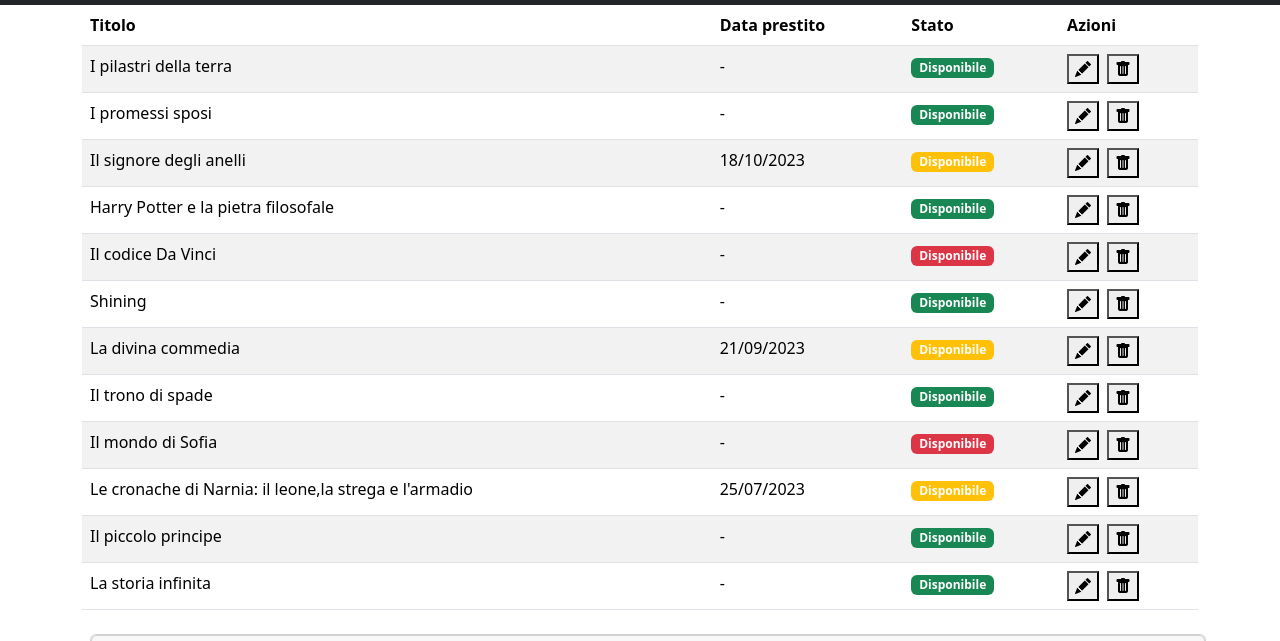
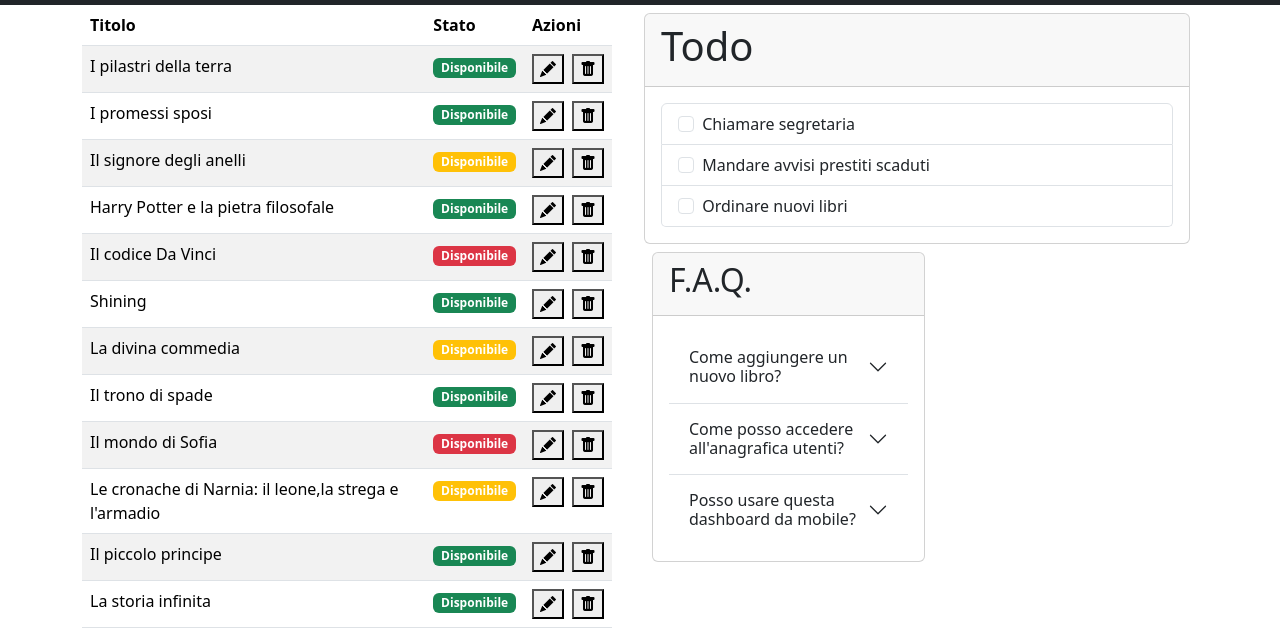
Before and after one commit to Io-FortuNato/html-css-bootstrap-dashboard, a plain HTML site: page index.html in a window 1280 px wide. Shown: the part 111-752 px from the top of the page. Drawn offline with nearby package versions, Linux system fonts and the light colour scheme.

Commit message:
fine esercizio

```diff
--- a/index.html
+++ b/index.html
@@ -71,7 +71,7 @@
                         <thead>
                             <tr>
                                 <th scope="col">Titolo</th>
-                                <th scope="col">Data prestito</th>
+                                <th scope="col" class="d-sm-none">Data prestito</th>
                                 <th scope="col">Stato</th>
                                 <th scope="col">Azioni</th>
                             </tr>
@@ -79,108 +79,97 @@
                         <tbody>
                             <tr>
                                 <td>I pilastri della terra</td>
-                                <td>-</td>
-                                <td><span
-                                    class="badge bg-success"
-                                    >Disponibile</span>
+                                <td class="d-sm-none">-</td>
+                                <td><span class="badge bg-success">Disponibile</span>
 
                                 </td>
-                                <td><button class="me-2"><i class="bi bi-pencil-fill"></i></button><button><i class="bi bi-trash-fill"></i></button></td>
+                                <td><button class="me-2"><i class="bi bi-pencil-fill"></i></button><button><i
+                                            class="bi bi-trash-fill"></i></button></td>
                             </tr>
                             <tr>
                                 <td>I promessi sposi</td>
-                                <td>-</td>
-                                <td><span
-                                    class="badge bg-success"
-                                    >Disponibile</span></td>
-                                <td><button class="me-2"><i class="bi bi-pencil-fill"></i></button><button><i class="bi bi-trash-fill"></i></button></td>
+                                <td class="d-sm-none">-</td>
+                                <td><span class="badge bg-success">Disponibile</span></td>
+                                <td><button class="me-2"><i class="bi bi-pencil-fill"></i></button><button><i
+                                            class="bi bi-trash-fill"></i></button></td>
                             </tr>
                             <tr>
                                 <td>Il signore degli anelli</td>
-                                <td>18/10/2023</td>
-                                <td><span
-                                    class="badge bg-warning"
-                                    >Disponibile</span></td>
-                                <td><button class="me-2"><i class="bi bi-pencil-fill"></i></button><button><i class="bi bi-trash-fill"></i></button></td>
+                                <td class="d-sm-none">18/10/2023</td>
+                                <td><span class="badge bg-warning">Disponibile</span></td>
+                                <td><button class="me-2"><i class="bi bi-pencil-fill"></i></button><button><i
+                                            class="bi bi-trash-fill"></i></button></td>
                             </tr>
                             <tr>
                                 <td>Harry Potter e la pietra filosofale</td>
-                                <td>-</td>
-                                <td><span
-                                    class="badge bg-success"
-                                    >Disponibile</span></td>
-                                <td><button class="me-2"><i class="bi bi-pencil-fill"></i></button><button><i class="bi bi-trash-fill"></i></button></td>
+                                <td class="d-sm-none">-</td>
+                                <td><span class="badge bg-success">Disponibile</span></td>
+                                <td><button class="me-2"><i class="bi bi-pencil-fill"></i></button><button><i
+                                            class="bi bi-trash-fill"></i></button></td>
                             </tr>
                             <tr>
                                 <td>Il codice Da Vinci</td>
-                                <td>-</td>
-                                <td><span
-                                    class="badge bg-danger"
-                                    >Disponibile</span></td>
-                                <td><button class="me-2"><i class="bi bi-pencil-fill"></i></button><button><i class="bi bi-trash-fill"></i></button></td>
+                                <td class="d-sm-none">-</td>
+                                <td><span class="badge bg-danger">Disponibile</span></td>
+                                <td><button class="me-2"><i class="bi bi-pencil-fill"></i></button><button><i
+                                            class="bi bi-trash-fill"></i></button></td>
                             </tr>
                             <tr>
                                 <td>Shining</td>
-                                <td>-</td>
-                                <td><span
-                                    class="badge bg-success"
-                                    >Disponibile</span></td>
-                                <td><button class="me-2"><i class="bi bi-pencil-fill"></i></button><button><i class="bi bi-trash-fill"></i></button></td>
+                                <td class="d-sm-none">-</td>
+                                <td><span class="badge bg-success">Disponibile</span></td>
+                                <td><button class="me-2"><i class="bi bi-pencil-fill"></i></button><button><i
+                                            class="bi bi-trash-fill"></i></button></td>
                             </tr>
                             <tr>
                                 <td>La divina commedia</td>
-                                <td>21/09/2023</td>
-                                <td><span
-                                    class="badge bg-warning"
-                                    >Disponibile</span></td>
-                                <td><button class="me-2"><i class="bi bi-pencil-fill"></i></button><button><i class="bi bi-trash-fill"></i></button></td>
+                                <td class="d-sm-none">21/09/2023</td>
+                                <td><span class="badge bg-warning">Disponibile</span></td>
+                                <td><button class="me-2"><i class="bi bi-pencil-fill"></i></button><button><i
+                                            class="bi bi-trash-fill"></i></button></td>
                             </tr>
                             <tr>
                                 <td>Il trono di spade</td>
-                                <td>-</td>
-                                <td><span
-                                    class="badge bg-success"
-                                    >Disponibile</span></td>
-                                <td><button class="me-2"><i class="bi bi-pencil-fill"></i></button><button><i class="bi bi-trash-fill"></i></button></td>
+                                <td class="d-sm-none">-</td>
+                                <td><span class="badge bg-success">Disponibile</span></td>
+                                <td><button class="me-2"><i class="bi bi-pencil-fill"></i></button><button><i
+                                            class="bi bi-trash-fill"></i></button></td>
                             </tr>
                             <tr>
                                 <td>Il mondo di Sofia</td>
-                                <td>-</td>
-                                <td><span
-                                    class="badge bg-danger"
-                                    >Disponibile</span></td>
-                                <td><button class="me-2"><i class="bi bi-pencil-fill"></i></button><button><i class="bi bi-trash-fill"></i></button></td>
+                                <td class="d-sm-none">-</td>
+                                <td><span class="badge bg-danger">Disponibile</span></td>
+                                <td><button class="me-2"><i class="bi bi-pencil-fill"></i></button><button><i
+                                            class="bi bi-trash-fill"></i></button></td>
                             </tr>
                             <tr>
                                 <td>Le cronache di Narnia: il leone,la strega e l'armadio</td>
-                                <td>25/07/2023</td>
-                                <td><span
-                                    class="badge bg-warning"
-                                    >Disponibile</span></td>
-                                <td><button class="me-2"><i class="bi bi-pencil-fill"></i></button><button><i class="bi bi-trash-fill"></i></button></td>
+                                <td class="d-sm-none">25/07/2023</td>
+                                <td><span class="badge bg-warning">Disponibile</span></td>
+                                <td><button class="me-2"><i class="bi bi-pencil-fill"></i></button><button><i
+                                            class="bi bi-trash-fill"></i></button></td>
                             </tr>
                             <tr>
                                 <td>Il piccolo principe</td>
-                                <td>-</td>
-                                <td><span
-                                    class="badge bg-success"
-                                    >Disponibile</span></td>
-                                <td><button class="me-2"><i class="bi bi-pencil-fill"></i></button><button><i class="bi bi-trash-fill"></i></button></td>
+                                <td class="d-sm-none">-</td>
+                                <td><span class="badge bg-success">Disponibile</span></td>
+                                <td><button class="me-2"><i class="bi bi-pencil-fill"></i></button><button><i
+                                            class="bi bi-trash-fill"></i></button></td>
                             </tr>
                             <tr>
                                 <td>La storia infinita</td>
-                                <td>-</td>
-                                <td><span
-                                    class="badge bg-success"
-                                    >Disponibile</span></td>
-                                <td><button class="me-2"><i class="bi bi-pencil-fill"></i></button><button><i class="bi bi-trash-fill"></i></button></td>
+                                <td class="d-sm-none">-</td>
+                                <td><span class="badge bg-success">Disponibile</span></td>
+                                <td class="d-flex"><button class="d-flex flex-row me-2"><i
+                                            class="bi bi-pencil-fill"></i></button><button><i
+                                            class="bi bi-trash-fill"></i></button></td>
                             </tr>
                         </tbody>
                     </table>
                 </div>
-            </div>
 
-            <div class="col-12 card m-2">
+
+                <div class="col-lg-6 m-2">
                     <div class="card" style="">
                         <div class="card-header">
                             <h1 class="fw-normal">Todo</h1>
@@ -192,7 +181,8 @@
                             </li>
                             <li class="list-group-item">
                                 <input class="form-check-input me-1" type="checkbox" value="" id="secondCheckbox">
-                            <label class="form-check-label" for="secondCheckbox">Mandare avvisi prestiti scaduti</label>
+                                <label class="form-check-label" for="secondCheckbox">Mandare avvisi prestiti
+                                    scaduti</label>
                             </li>
                             <li class="list-group-item">
                                 <input class="form-check-input me-1" type="checkbox" value="" id="thirdCheckbox">
@@ -201,10 +191,8 @@
                         </ul>
                     </div>
 
-            </div>
-
-            <div class="col-12 m-2">
-                <div class="card">
+                    <div class="col-lg-6 m-2">
+                        <div class="card d-flex">
                             <div class="card-header">
                                 <h2>F.A.Q.</h2>
                             </div>
@@ -212,32 +200,58 @@
                                 <div class="accordion accordion-flush" id="accordionFlushExample">
                                     <div class="accordion-item">
                                         <h2 class="accordion-header">
-      <button class="accordion-button collapsed" type="button" data-bs-toggle="collapse" data-bs-target="#flush-collapseOne" aria-expanded="false" aria-controls="flush-collapseOne">
+                                            <button class="accordion-button collapsed" type="button"
+                                                data-bs-toggle="collapse" data-bs-target="#flush-collapseOne"
+                                                aria-expanded="false" aria-controls="flush-collapseOne">
                                                 Come aggiungere un nuovo libro?
                                             </button>
                                         </h2>
-    <div id="flush-collapseOne" class="accordion-collapse collapse" data-bs-parent="#accordionFlushExample">
-      <div class="accordion-body">Placeholder content for this accordion, which is intended to demonstrate the <code>.accordion-flush</code> class. This is the first item’s accordion body.</div>
+                                        <div id="flush-collapseOne" class="accordion-collapse collapse"
+                                            data-bs-parent="#accordionFlushExample">
+                                            <div class="accordion-body">Placeholder content for this accordion, which is
+                                                intended to demonstrate the <code>.accordion-flush</code> class. This is
+                                                the
+                                                first item’s accordion body.</div>
                                         </div>
                                     </div>
                                     <div class="accordion-item">
                                         <h2 class="accordion-header">
-      <button class="accordion-button collapsed" type="button" data-bs-toggle="collapse" data-bs-target="#flush-collapseTwo" aria-expanded="false" aria-controls="flush-collapseTwo">
+                                            <button class="accordion-button collapsed" type="button"
+                                                data-bs-toggle="collapse" data-bs-target="#flush-collapseTwo"
+                                                aria-expanded="false" aria-controls="flush-collapseTwo">
                                                 Come posso accedere all'anagrafica utenti?
                                             </button>
                                         </h2>
-    <div id="flush-collapseTwo" class="accordion-collapse collapse" data-bs-parent="#accordionFlushExample">
-      <div class="accordion-body">Placeholder content for this accordion, which is intended to demonstrate the <code>.accordion-flush</code> class. This is the second item’s accordion body. Let’s imagine this being filled with some actual content.</div>
+                                        <div id="flush-collapseTwo" class="accordion-collapse collapse"
+                                            data-bs-parent="#accordionFlushExample">
+                                            <div class="accordion-body">Placeholder content for this accordion, which is
+                                                intended to demonstrate the <code>.accordion-flush</code> class. This is
+                                                the
+                                                second item’s accordion body. Let’s imagine this being filled with some
+                                                actual
+                                                content.</div>
                                         </div>
                                     </div>
                                     <div class="accordion-item">
                                         <h2 class="accordion-header">
-      <button class="accordion-button collapsed" type="button" data-bs-toggle="collapse" data-bs-target="#flush-collapseThree" aria-expanded="false" aria-controls="flush-collapseThree">
+                                            <button class="accordion-button collapsed" type="button"
+                                                data-bs-toggle="collapse" data-bs-target="#flush-collapseThree"
+                                                aria-expanded="false" aria-controls="flush-collapseThree">
                                                 Posso usare questa dashboard da mobile?
                                             </button>
                                         </h2>
-    <div id="flush-collapseThree" class="accordion-collapse collapse" data-bs-parent="#accordionFlushExample">
-      <div class="accordion-body">Placeholder content for this accordion, which is intended to demonstrate the <code>.accordion-flush</code> class. This is the third item’s accordion body. Nothing more exciting happening here in terms of content, but just filling up the space to make it look, at least at first glance, a bit more representative of how this would look in a real-world application.</div>
+                                        <div id="flush-collapseThree" class="accordion-collapse collapse"
+                                            data-bs-parent="#accordionFlushExample">
+                                            <div class="accordion-body">Placeholder content for this accordion, which is
+                                                intended to demonstrate the <code>.accordion-flush</code> class. This is
+                                                the
+                                                third item’s accordion body. Nothing more exciting happening here in
+                                                terms
+                                                of
+                                                content, but just filling up the space to make it look, at least at
+                                                first
+                                                glance, a bit more representative of how this would look in a real-world
+                                                application.</div>
                                         </div>
                                     </div>
                                 </div>
@@ -246,6 +260,12 @@
                         </div>
 
                     </div>
+
+
+                </div>
+
+
+
             </div>
     </main>
     <footer>
```
Lines whose indentation alone changed are shown as unchanged.
